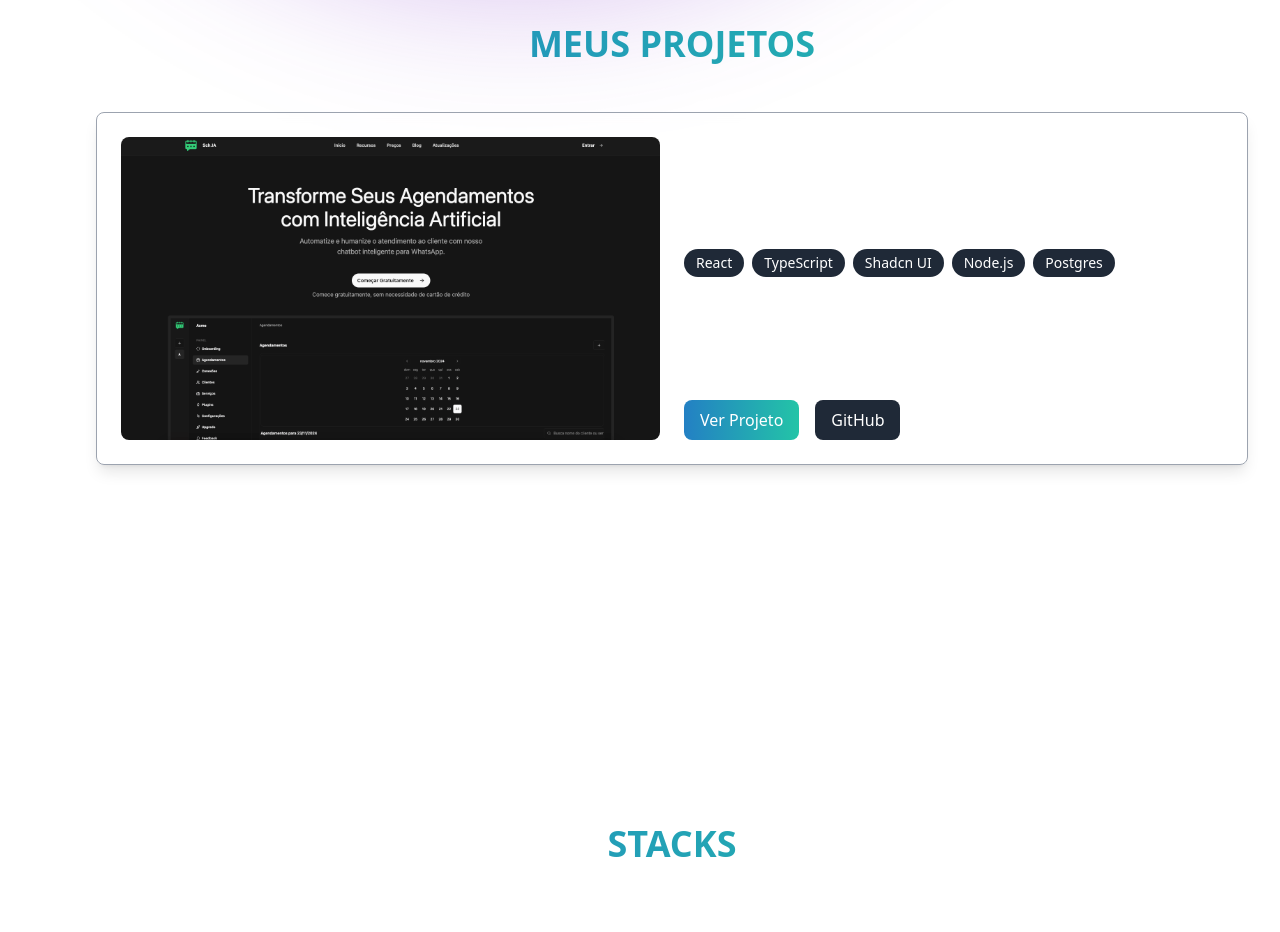
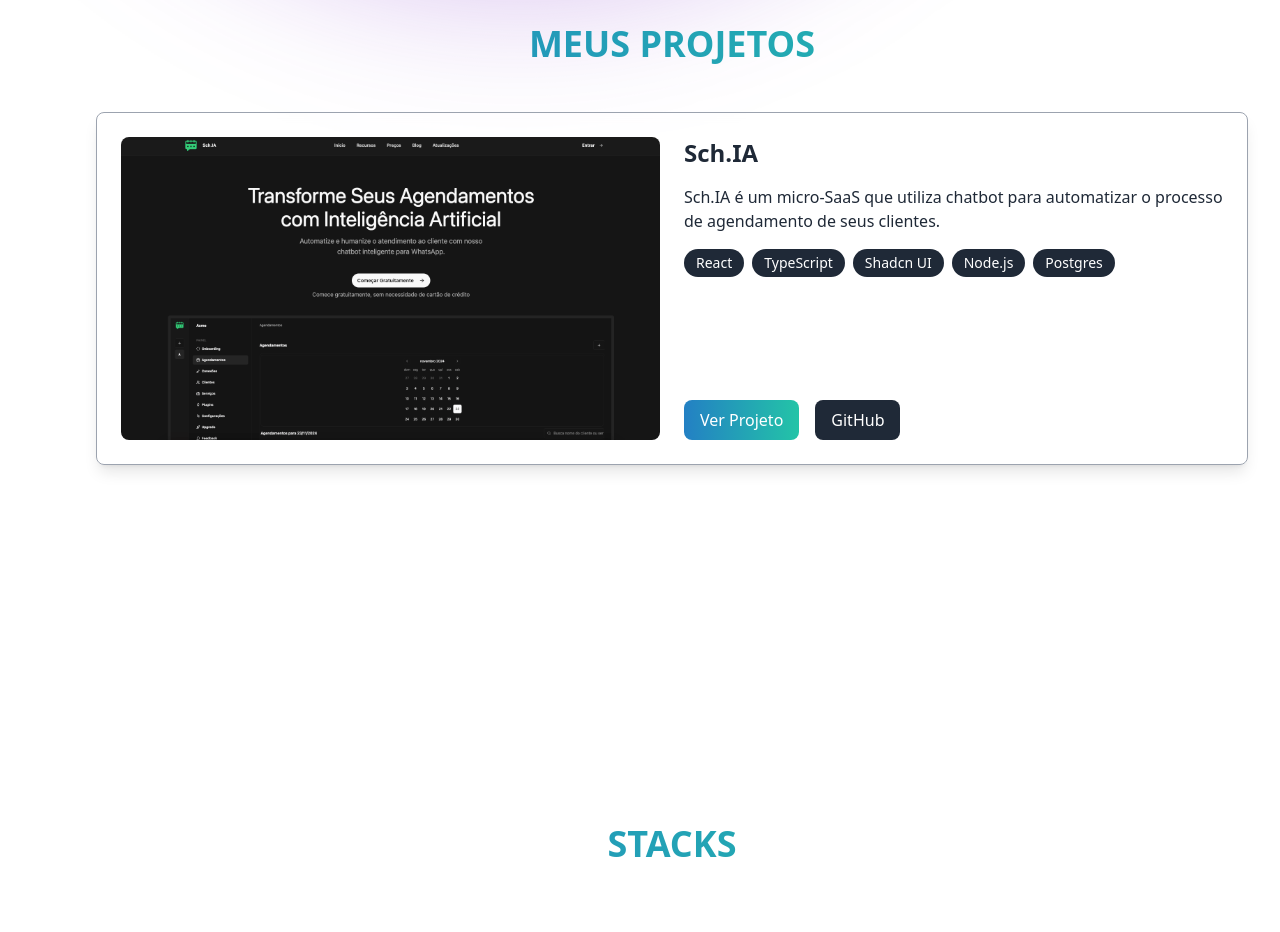
Before and after one commit to guilhermebarbosac-dev/portfolio-guidev, a Next.js app: page / in a window 1280 px wide. Shown: the part 1080-2012 px from the top of the page. Built offline with nearby package versions, Linux system fonts and the light colour scheme; grey boxes are pictures that could not be loaded.

Commit message:
fix text theme dark and light

```diff
--- a/app/_components/Projects.tsx
+++ b/app/_components/Projects.tsx
@@ -37,8 +37,8 @@
 
                 <div className="w-full md:w-1/2 flex flex-col justify-between">
                   <div>
-                    <h2 className={`text-2xl font-semibold mb-4 text-white dark:${siteConfig.colors.text.heading}`}>{project.title}</h2>
-                    <p className={`mb-4 text-white dark:${siteConfig.colors.text.primary}`}>{project.description}</p>
+                    <h2 className={`text-2xl font-semibold mb-4 text-gray-800 dark:${siteConfig.colors.text.heading}`}>{project.title}</h2>
+                    <p className={`mb-4 text-gray-800 dark:${siteConfig.colors.text.primary}`}>{project.description}</p>
 
                     <div className="flex flex-wrap gap-2 mb-6">
                       {project.stack.map((tech, i) => (
--- a/app/page.tsx
+++ b/app/page.tsx
@@ -96,7 +96,7 @@
             <li key={section}>
               <button
                 onClick={() => scrollToSection(section)}
-                className={`uppercase text-sm sm:text-lg transition-colors duration-300 ${
+                className={`uppercase dark:text-white text-gray-800 text-sm sm:text-lg transition-colors duration-300 ${
                   activeSection === section
                     ? 'text-transparent bg-clip-text bg-gradient-to-r from-[#2380c4] to-[#23c4a7]'
                     : 'text-white hover:text-transparent hover:bg-clip-text hover:bg-gradient-to-r from-[#2380c4] to-[#23c4a7]'
```
